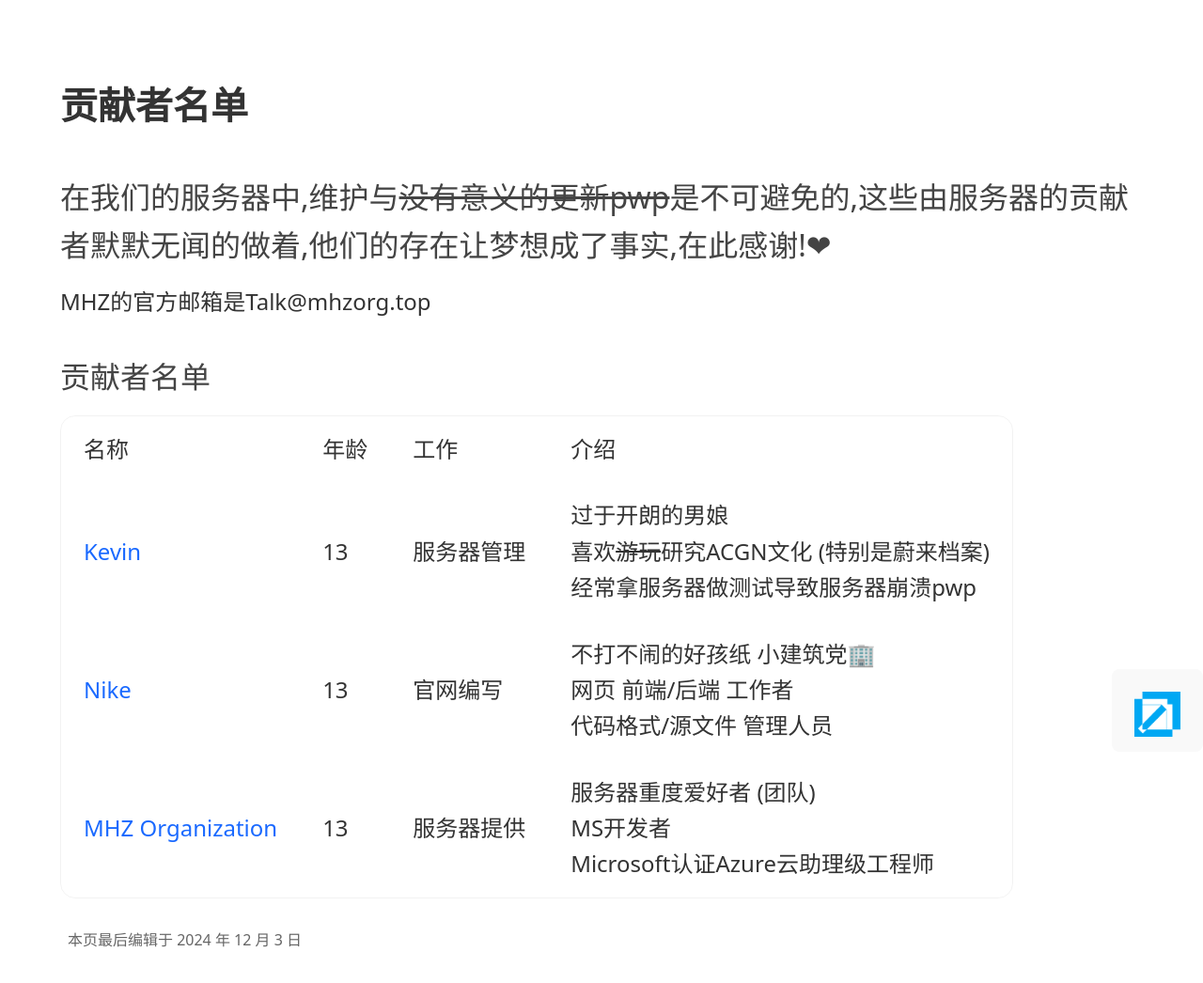
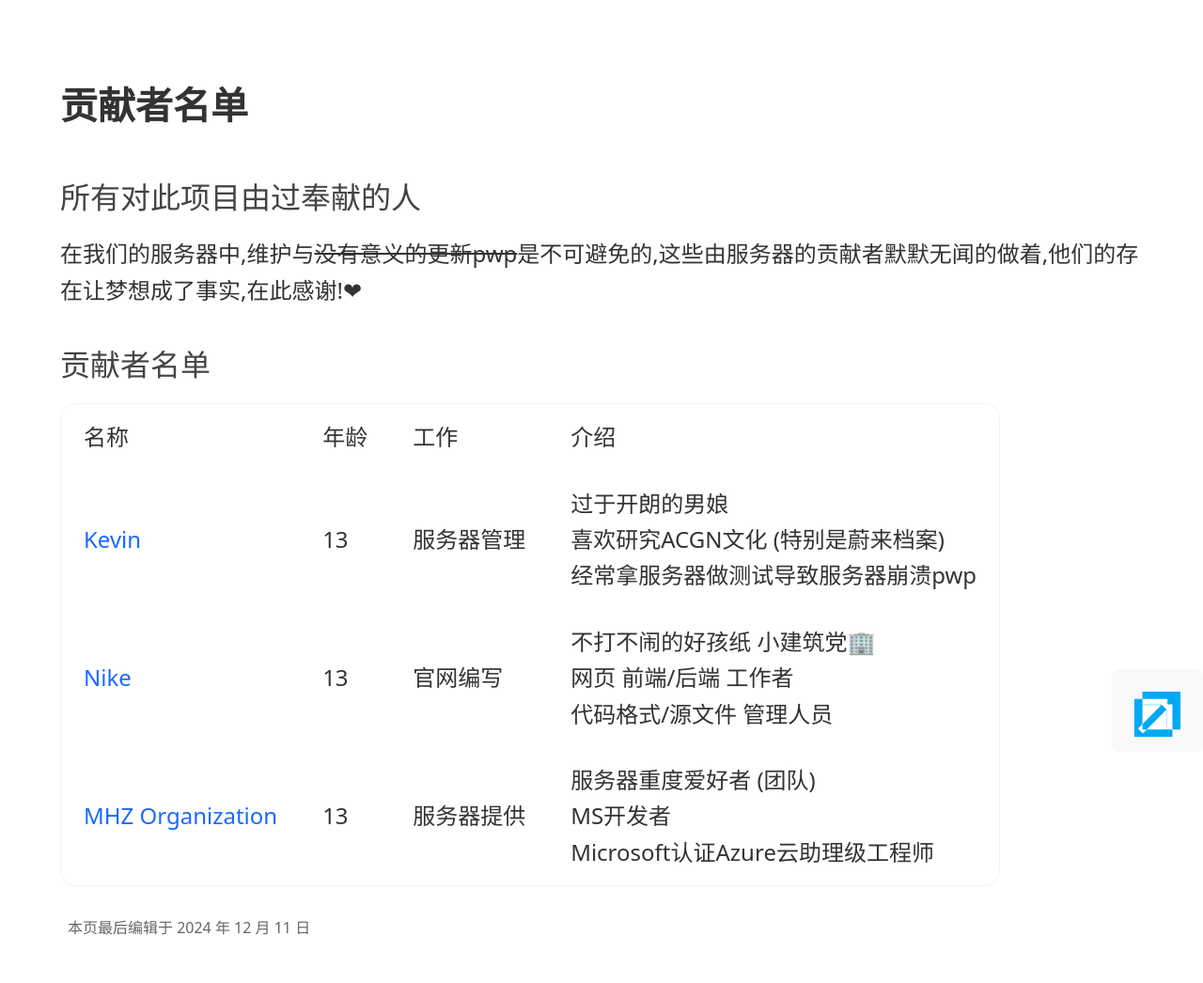
Before and after one commit to NikeMa2011/MCServerWebsite, a website: page kevinServerClientWeb/assets/web/contributors.html in a window 1280 px wide. Shown: the whole page at 94% size. Drawn offline with Linux system fonts and the light colour scheme.

Commit message:
contributors.html文案修改

```diff
--- a/kevinServerClientWeb/assets/web/contributors.html
+++ b/kevinServerClientWeb/assets/web/contributors.html
@@ -9,8 +9,8 @@
 <body>
     <div id="context">
         <p class="title">贡献者名单</p>
-        <p class="subTitle">在我们的服务器中,维护与<s>没有意义的更新pwp</s>是不可避免的,这些由服务器的贡献者默默无闻的做着,他们的存在让梦想成了事实,在此感谢!❤</p>
-        <p>MHZ的官方邮箱是Talk@mhzorg.top</p>
+        <p class="subTitle">所有对此项目由过奉献的人</p>
+        <p>在我们的服务器中,维护与<s>没有意义的更新pwp</s>是不可避免的,这些由服务器的贡献者默默无闻的做着,他们的存在让梦想成了事实,在此感谢!❤</p>
         <br>
         <p id="contributorsText" class="subTitle">贡献者名单</p>
         <div class="table">
@@ -28,7 +28,7 @@
                         <th><a href="mailto:zbc857758@163.com">Kevin</a></th>
                         <th>13</th>
                         <th>服务器管理</th>
-                        <th>过于开朗的男娘<br>喜欢<s>游玩</s>研究ACGN文化 (特别是蔚来档案)<br>经常拿服务器做测试导致服务器崩溃pwp</th>
+                        <th>过于开朗的男娘<br>喜欢研究ACGN文化 (特别是蔚来档案)<br>经常拿服务器做测试导致服务器崩溃pwp</th>
                     </tr>
                     <tr>
                         <th><a href="mailto:huz193py@outlook.com">Nike</a></th>
@@ -43,9 +43,10 @@
                         <th>服务器重度爱好者 (团队)<br>MS开发者<br>Microsoft认证Azure云助理级工程师</th>
                     </tr>
                 </tbody>
+                <!-- 方鑫你什么时候来啊 qwq -->
             </table>
         </div>
-        <p id="lastTimeEdited">本页最后编辑于 2024 年 12 月 3 日</p>
+        <p id="lastTimeEdited">本页最后编辑于 2024 年 12 月 11 日</p>
         <div id="underPadding"></div>
     </div>
     <div id="menu">
```
